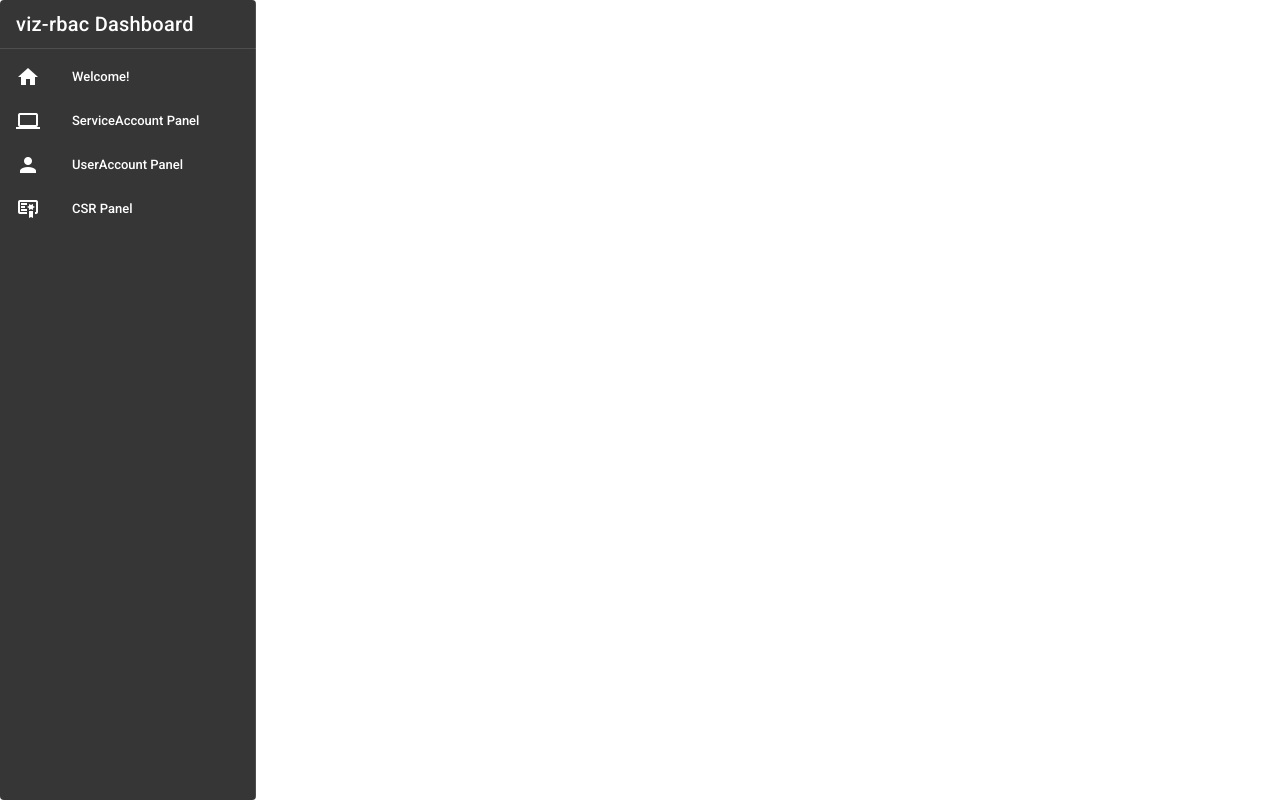
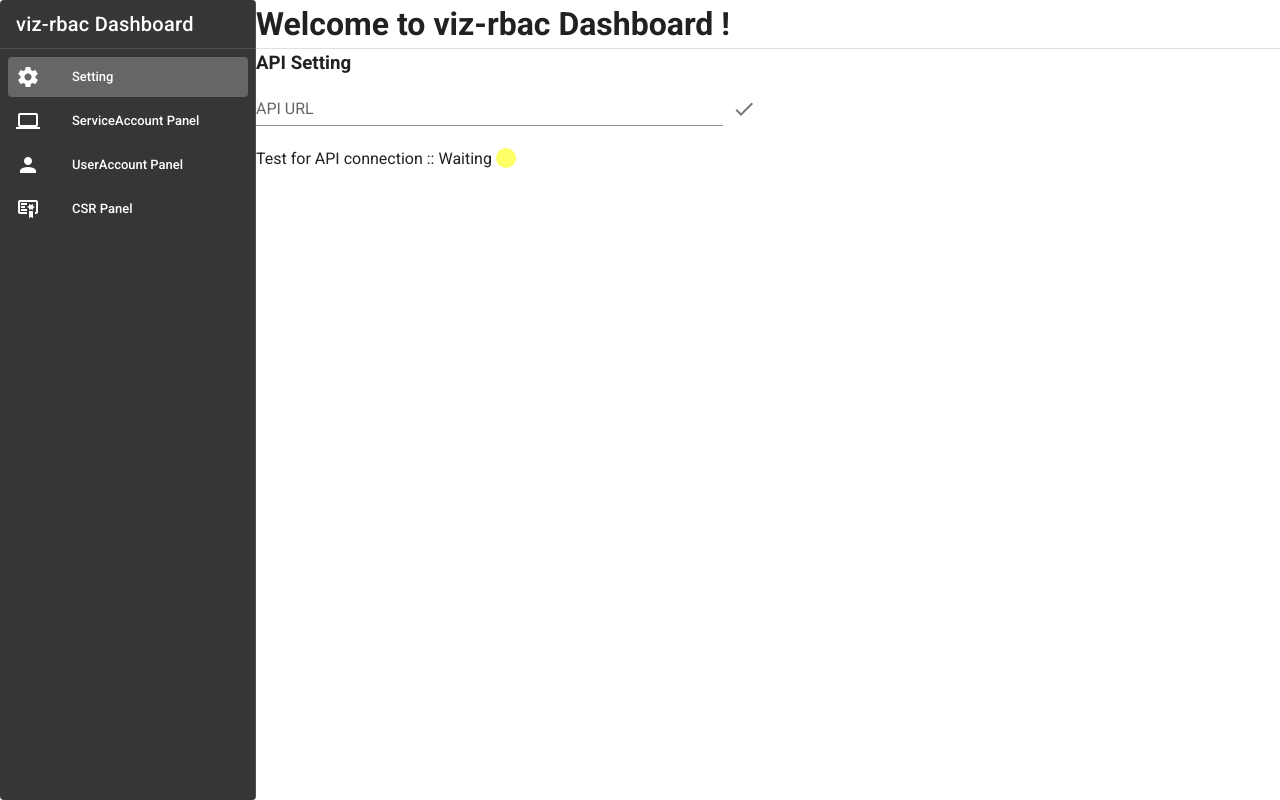
Before and after one commit to freckie/viz-rbac, a Vue app in the folder web/: page /setting in a window 1280 px wide. Built offline with nearby package versions, Linux system fonts and the light colour scheme.

Commit message:
Update: renamed HomeView to SettingView

```diff
--- a/web/src/components/Home.vue
+++ b/web/src/components/Setting.vue
@@ -1,7 +1,5 @@
 <template>
   <div>
-    <img alt="Vue logo" src="@/assets/logo.png" />
-
     <h1>{{ msg }}</h1>
 
     <v-divider></v-divider>
@@ -36,7 +34,7 @@
 
 <script>
 export default {
-  name: 'Home',
+  name: 'Setting',
   props: {
     msg: String
   },
--- a/web/src/components/SideBar.vue
+++ b/web/src/components/SideBar.vue
@@ -46,9 +46,9 @@ export default {
     return {
       items: [
         {
-          title: 'Welcome!',
-          icon: 'mdi-home',
-          link: '/home'
+          title: 'Setting',
+          icon: 'mdi-cog',
+          link: '/setting'
         },
         {
           title: 'ServiceAccount Panel',
--- a/web/src/router/index.js
+++ b/web/src/router/index.js
@@ -1,7 +1,7 @@
 import Vue from 'vue'
 import VueRouter from 'vue-router'
 
-import HomeView from '@/router/views/HomeView.vue'
+import SettingView from '@/router/views/SettingView.vue'
 import SAPanelView from '@/router/views/SAPanelView.vue'
 
 Vue.use(VueRouter)
@@ -9,12 +9,12 @@ Vue.use(VueRouter)
 const routes = [
   {
     path: '/',
-    redirect: '/home'
+    redirect: '/setting'
   },
   {
-    path: '/home',
-    name: 'Home',
-    component: HomeView
+    path: '/setting',
+    name: 'Setting',
+    component: SettingView
   },
   {
     path: '/sa',
--- a/web/src/router/views/HomeView.vue
+++ /dev/null
@@ -1,14 +0,0 @@
-<template>
-  <Home msg="Welcome to viz-rbac Dashboard !" />
-</template>
-
-<script>
-import Home from '@/components/Home.vue'
-
-export default {
-  name: 'HomeView',
-  components: {
-    Home
-  }
-}
-</script>
--- a/web/src/router/views/SAPanelView.vue
+++ b/web/src/router/views/SAPanelView.vue
@@ -55,6 +55,12 @@ export default {
       const vm = this
       const host = this.$host
 
+      if (host == undefined || host == null || host == '') {
+        alert('API Host is not set yet.')
+        this.$router.push('/setting')
+        return
+      }
+
       this.$axios.get(host + '/api/res/v1/namespaces')
         .then((resp) => {
           vm.namespaces = resp.data.data.namespaces
--- /dev/null
+++ b/web/src/router/views/SettingView.vue
@@ -0,0 +1,14 @@
+<template>
+  <Setting msg="Welcome to viz-rbac Dashboard !" />
+</template>
+
+<script>
+import Setting from '@/components/Setting.vue'
+
+export default {
+  name: 'SettingView',
+  components: {
+    Setting
+  }
+}
+</script>
```
